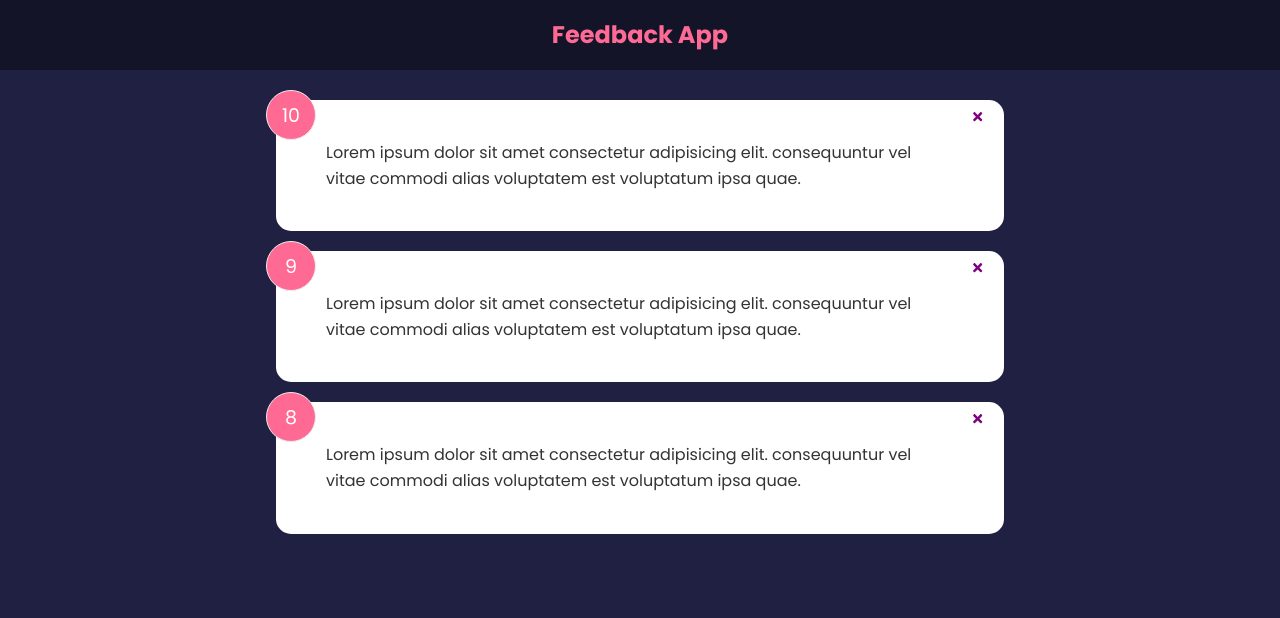
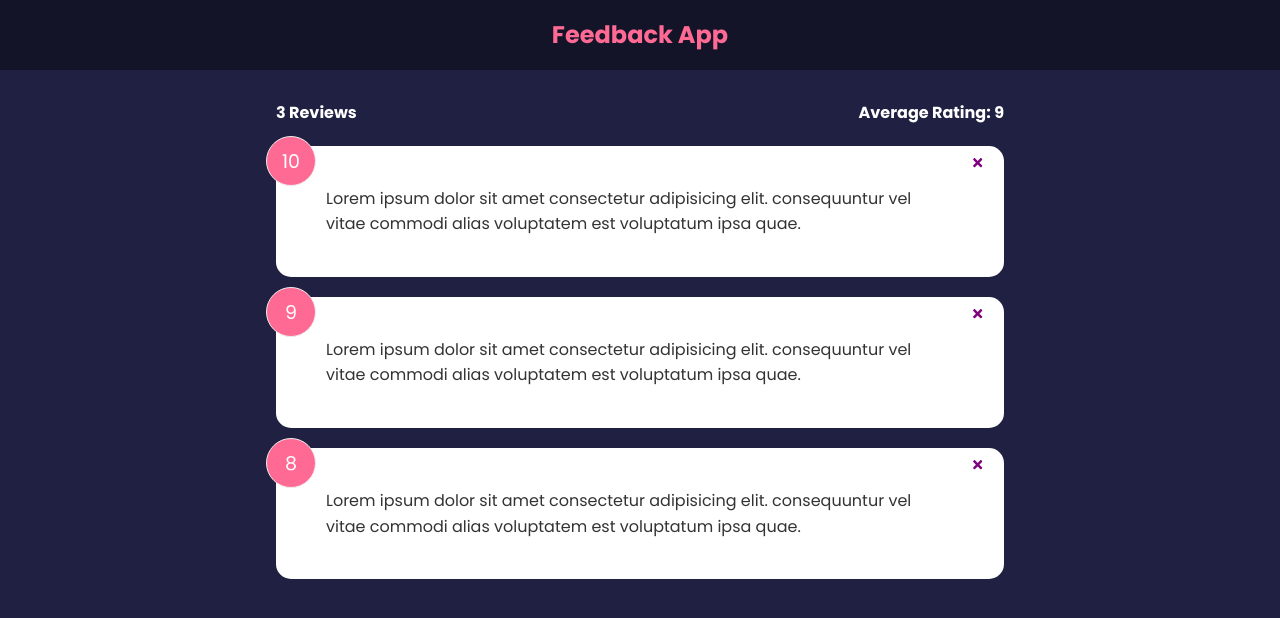
Before and after one commit to mukultotla/feedback-app, a React (Create React App) app: page / in a window 1280 px wide. Shown: the top 618 px of the page. Built offline with nearby package versions, Linux system fonts and the light colour scheme; the HTML template or start-up script is replaced by a standard one.

Commit message:
Added Feedback Stats

```diff
--- a/src/App.js
+++ b/src/App.js
@@ -2,6 +2,7 @@
 import Header from "./components/Header";
 import FeedbackList from "./components/FeedbackList";
 import FeedbackData from "./data/FeedbackData";
+import FeedbackStats from "./components/FeedbackStats";
 function App() {
   const [feedback, setFeedback] = useState(FeedbackData)
   const deleteFeedback = (id) => {
@@ -13,7 +14,8 @@
     <>
       <Header />
       <div className='container'>
-        <FeedbackList feedback={feedback} handleDelete = {deleteFeedback}/>
+        <FeedbackStats feedback={feedback}/>
+        <FeedbackList feedback={feedback} handleDelete={deleteFeedback}/>
       </div>
     </>
   );
--- /dev/null
+++ b/src/components/FeedbackStats.jsx
@@ -0,0 +1,20 @@
+import PropTypes from 'prop-types'
+
+function FeedbackStats({feedback}) {
+  // Calculate Average rating
+  let average = feedback.reduce((acc, cur) => {
+    return acc + cur.rating
+  },0) / feedback.length
+
+  average = average.toFixed(1).replace(/[.,]0$/, '')
+  return (
+    <div className='feedback-stats'>
+        <h4>{feedback.length} Reviews</h4>
+        <h4>Average Rating: {isNaN(average)? 0: average}</h4>
+    </div>
+  )
+}
+FeedbackStats.propTypes = {
+    feedback: PropTypes.array.isRequired
+}
+export default FeedbackStats
```
